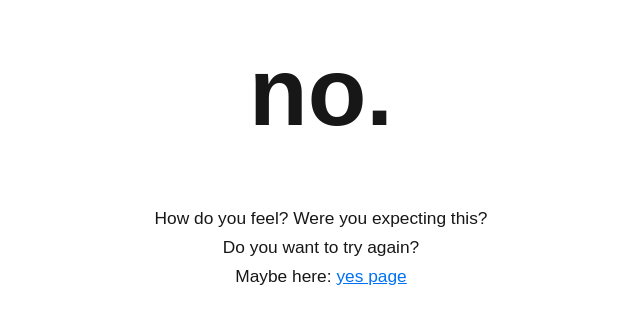
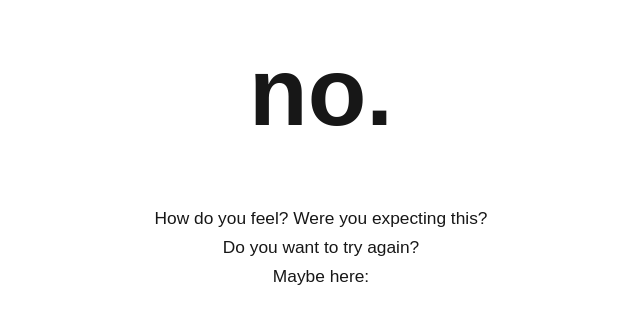
Before and after one commit to GatorRegulator/amigenderfluid.org, a Next.js app: page /no in a window 1280 px wide. Shown: the top 324 px of the page, without its empty margins (319-959 px from the left). Built offline with nearby package versions, Linux system fonts and the light colour scheme.

Commit message:
Update page.tsx

```diff
--- a/app/no/page.tsx
+++ b/app/no/page.tsx
@@ -20,7 +20,7 @@ const NoPage: React.FC = () => {
         <p>
           Maybe here:{" "}
           <Link href="/">
-            <a style={{ textDecoration: "underline", color: "#0070f3" }}>yes page</a>
+            <a style={{ textDecoration: "underline", color: "#0070f3" }}></a>
           </Link>
         </p>
       </div>
```
